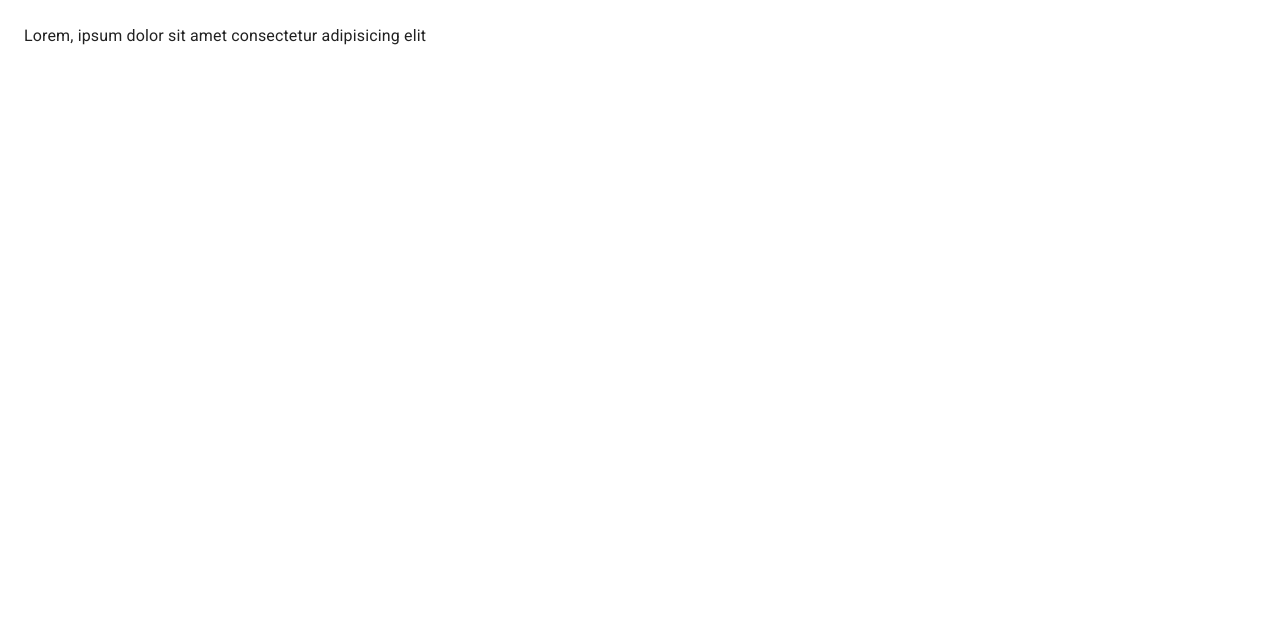
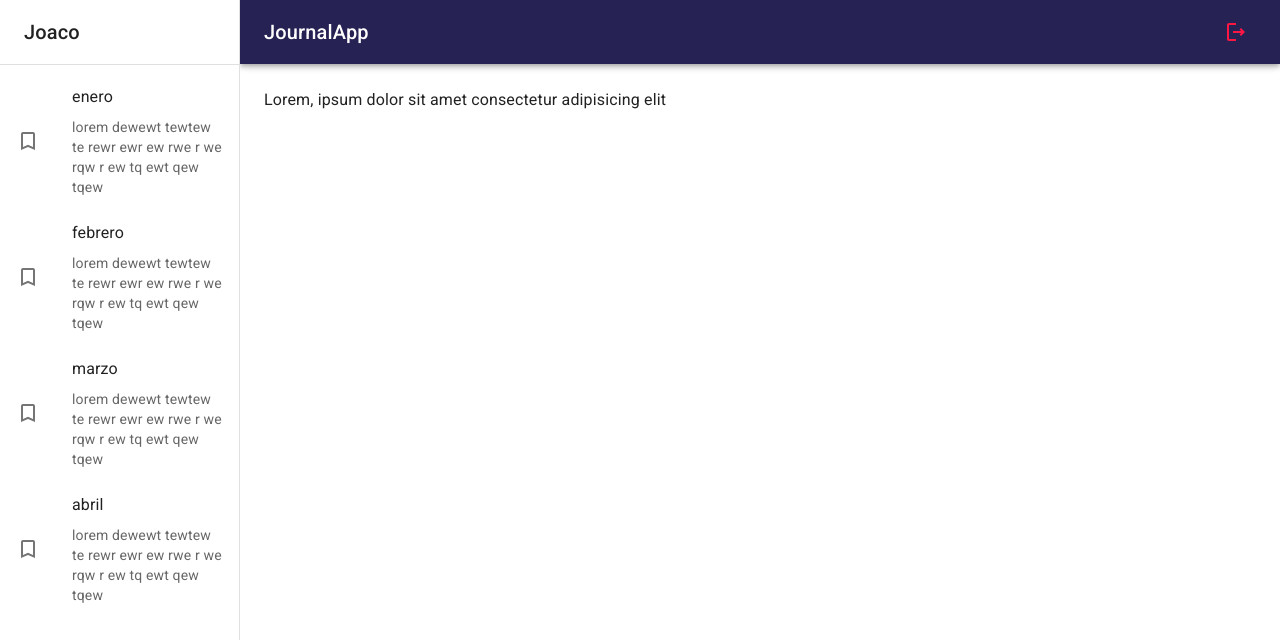
Before and after one commit to JoaquinWald/journal-app, a React (Vite) app: page / in a window 1280 px wide. Shown: the top 640 px of the page. Built offline with nearby package versions, Linux system fonts and the light colour scheme.

Commit message:
navbar and sidebar

```diff
--- /dev/null
+++ b/src/journal/components/NavBar.jsx
@@ -0,0 +1,34 @@
+import { LogoutOutlined, MenuOutlined } from '@mui/icons-material';
+import { AppBar, Grid, IconButton, Toolbar, Typography } from '@mui/material';
+
+export const NavBar = ({ drawerWidth = 240 }) => {
+  return (
+    <AppBar
+      position='fixed'
+      sx={{
+        width: { sm: `calc(100% - ${drawerWidth}px)` },
+        ml: { sm: `${drawerWidth}px` }
+      }}
+    >
+      <Toolbar>
+        <IconButton
+          color='inherit'
+          edge='start'
+          sx={{ mr: 2, display: { sm: 'none' } }}
+        >
+          <MenuOutlined />
+        </IconButton>
+
+        <Grid container direction='row' justifyContent='space-between' alignItems='center'>
+          <Typography variant='h6' noWrap component='div'>JournalApp</Typography>
+
+          <IconButton color='error'>
+            <LogoutOutlined />
+          </IconButton>
+        </Grid>
+
+
+      </Toolbar>
+    </AppBar>
+  )
+}
--- /dev/null
+++ b/src/journal/components/SideBar.jsx
@@ -0,0 +1,50 @@
+import { Box, Divider, Drawer, Grid, List, ListItem, ListItemButton, ListItemIcon, ListItemText, Toolbar, Typography } from "@mui/material";
+import { TurnedInNot } from "@mui/icons-material";
+
+export const SideBar = ({ drawerWidth = 240 }) => {
+  return (
+    <Box
+      component='nav'
+      sx={{ width: { sm: drawerWidth }, flexShrink: { sm: 0 } }}
+    >
+
+      <Drawer
+        variant="permanent"
+        open
+        sx={{
+          display: { xs: 'block' },
+          '& .MuiDrawer-paper': { boxSizing: 'border-box', width: drawerWidth }
+        }}
+      >
+
+        <Toolbar>
+          <Typography variant="h6" noWrap component='div'>
+            Joaco
+          </Typography>
+        </Toolbar>
+        <Divider />
+
+        <List>
+          {
+            ['enero', 'febrero', 'marzo', 'abril'].map(text => (
+              <ListItem key={text} disablePadding>
+                <ListItemButton>
+                  <ListItemIcon>
+                    <TurnedInNot />
+                  </ListItemIcon>
+                  <Grid container>
+                    <ListItemText primary={text} />
+                    <ListItemText secondary={'lorem dewewt tewtew te rewr ewr ew rwe r we rqw r ew tq ewt qew  tqew'} />
+                  </Grid>
+                </ListItemButton>
+              </ListItem>
+            ))
+          }
+        </List>
+
+      </Drawer>
+
+
+    </Box>
+  )
+}
--- /dev/null
+++ b/src/journal/components/index.js
@@ -0,0 +1,2 @@
+export * from './NavBar';
+export * from './SideBar';
--- a/src/journal/layout/JournalLayout.jsx
+++ b/src/journal/layout/JournalLayout.jsx
@@ -1,5 +1,5 @@
-import { Box } from "@mui/material"
-
+import { Box, Toolbar } from "@mui/material"
+import { NavBar, SideBar } from "../components";
 
 
 const drawerWidth = 240;
@@ -8,15 +8,16 @@
   return (
     <Box sx={{ display: "flex" }}>
 
-      {/* NavBar */}
+      <NavBar drawerWidth={drawerWidth} />
 
-      {/* SideBar */}
+      <SideBar drawerWidth={drawerWidth} />
 
       <Box
         component="main"
         sx={{ flexGrow: 1, p: 3 }}
       >
         {/* ToolBar */}
+        <Toolbar />
 
         {children}
 
--- a/src/journal/pages/JournalPage.jsx
+++ b/src/journal/pages/JournalPage.jsx
@@ -1,6 +1,5 @@
 import { Typography } from "@mui/material";
 import { JournalLayout } from "../layout/JournalLayout";
-
 
 export const JournalPage = () => {
   return (
```
